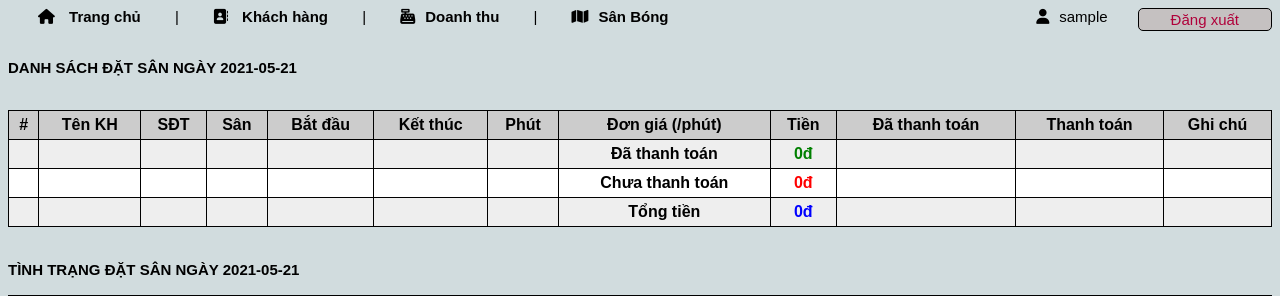
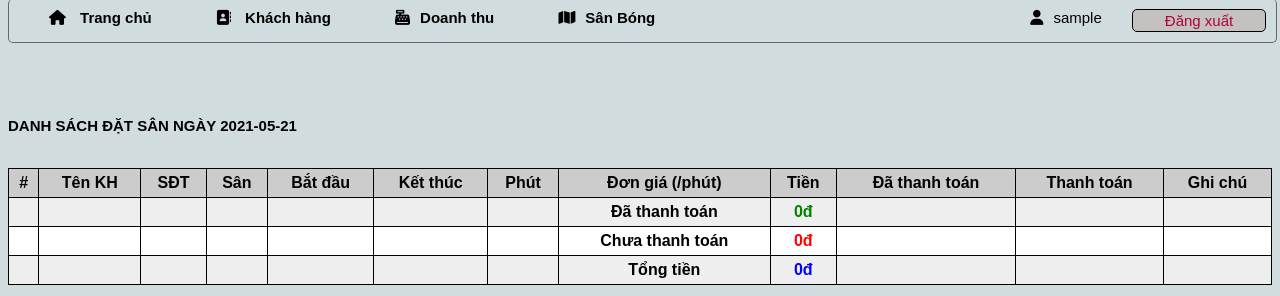
Before and after one commit to chibaobao123/DACS, a PHP site: page /index.php in a window 1280 px wide. Shown: the top 296 px of the page. Run offline with PHP 8.4, Linux system fonts and the light colour scheme; the visitor is signed in with stand-in values (Sample User, id 1); data comes from the database, SQL or seed files in the repository; data that the repository does not hold is empty; some libraries are stand-ins or nearby versions.

Commit message:
finish menuBar layout

```diff
--- a/css/common.css
+++ b/css/common.css
@@ -1,4 +1,4 @@
-body, button, select, input {font-family:Arial;font-size:15px;box-shadow: none;	}
+body, button, select, input {font-family:Arial;font-size:15px;	}
 
 input[type='submit'], button {cursor:pointer!important;font-weight:bold;}
 button:hover{background:#ccc;}
--- a/header.php
+++ b/header.php
@@ -14,6 +14,18 @@
 <link rel="shortcut icon" type="image/png" href="favicon.png"/>
 <script src="https://kit.fontawesome.com/93ec6d166b.js" crossorigin="anonymous"></script>
 <style>
+	.menuHeader {
+		position: fixed;
+		top: -1px;
+		width: 99%;
+		background-color: #d1dcde;
+		padding: 10px 0 10px 0;
+		border-bottom: 1px solid #656666;
+		border-right: 1px solid #656666;
+		border-left: 1px solid #656666;
+		border-radius: 5px;
+	}
+
 	.menuHeader a {
 		padding-left: 30px;
 		padding-right: 30px;
@@ -39,12 +51,12 @@
 
 	 }
 </style>
-<div class="menuHeader" >
-	<a class='navHeader nav' href='index.php' id='navHome'><i class="fas fa-home" style="margin-right:10px"></i> Trang chủ</a> |
-	<a class='navHeader nav' href='khachhang.php' id='navKH'><i class="fas fa-address-book"style="margin-right:10px" ></i> Khách hàng</a> |
-	<a class='navHeader nav' id='navDT' href='doanhthu.php'><i class="fas fa-cash-register" style="margin-right:10px"></i>Doanh thu</a> |
+<div class="menuHeader">
+	<a class='navHeader nav' href='index.php' id='navHome' style="margin-left:10px;"><i class="fas fa-home" style="margin-right:10px"></i> Trang chủ</a>
+	<a class='navHeader nav' href='khachhang.php' id='navKH'><i class="fas fa-address-book"style="margin-right:10px" ></i> Khách hàng</a>
+	<a class='navHeader nav' id='navDT' href='doanhthu.php'><i class="fas fa-cash-register" style="margin-right:10px"></i>Doanh thu</a>
 	<a class='navHeader nav' href='san.php' id='navSB'> <i class="fas fa-map" style="margin-right:10px"></i>Sân Bóng</a>
-	<div class='taiKhoan' style="float:right;">
+	<div class='taiKhoan' style="float:right;    margin-right: 10px;s">
 		<a class='nav'  href='taikhoan.php'><i class="fas fa-user" style="margin-right:10px"></i><?php echo $_SESSION['login_user']; ?></a>
 		<div class='lk-logout' style="float:right; border:1px solid black; border-radius:5px;padding: 2px"><a  href='logout.php'>Đăng xuất</a></div>
 	</div>
--- a/index.php
+++ b/index.php
@@ -7,7 +7,7 @@
 
 
 
-<div>
+<div style="margin-top:75px;">
 	<b>DANH SÁCH ĐẶT SÂN NGÀY <span id='tieudeds'></span></b>
 	<!-- <div style="display: flex;flex-direction: row;justify-content:flex-end; ">
 		<b style="margin:5px 5px 0 0;">CHỌN NGÀY: </b>
@@ -51,6 +51,8 @@ body{
 	background-color: #d1dcde;
 }
 
+
+
 #formDatSan {
 	position:absolute;
 	margin:auto;
@@ -76,7 +78,7 @@ body{
 
 #grayscreen{
 	width:100%;
-	height:200%;
+	height:500%;
 	background:#333;
 	opacity:0.7;z-index:99;
 	display:none;
```
